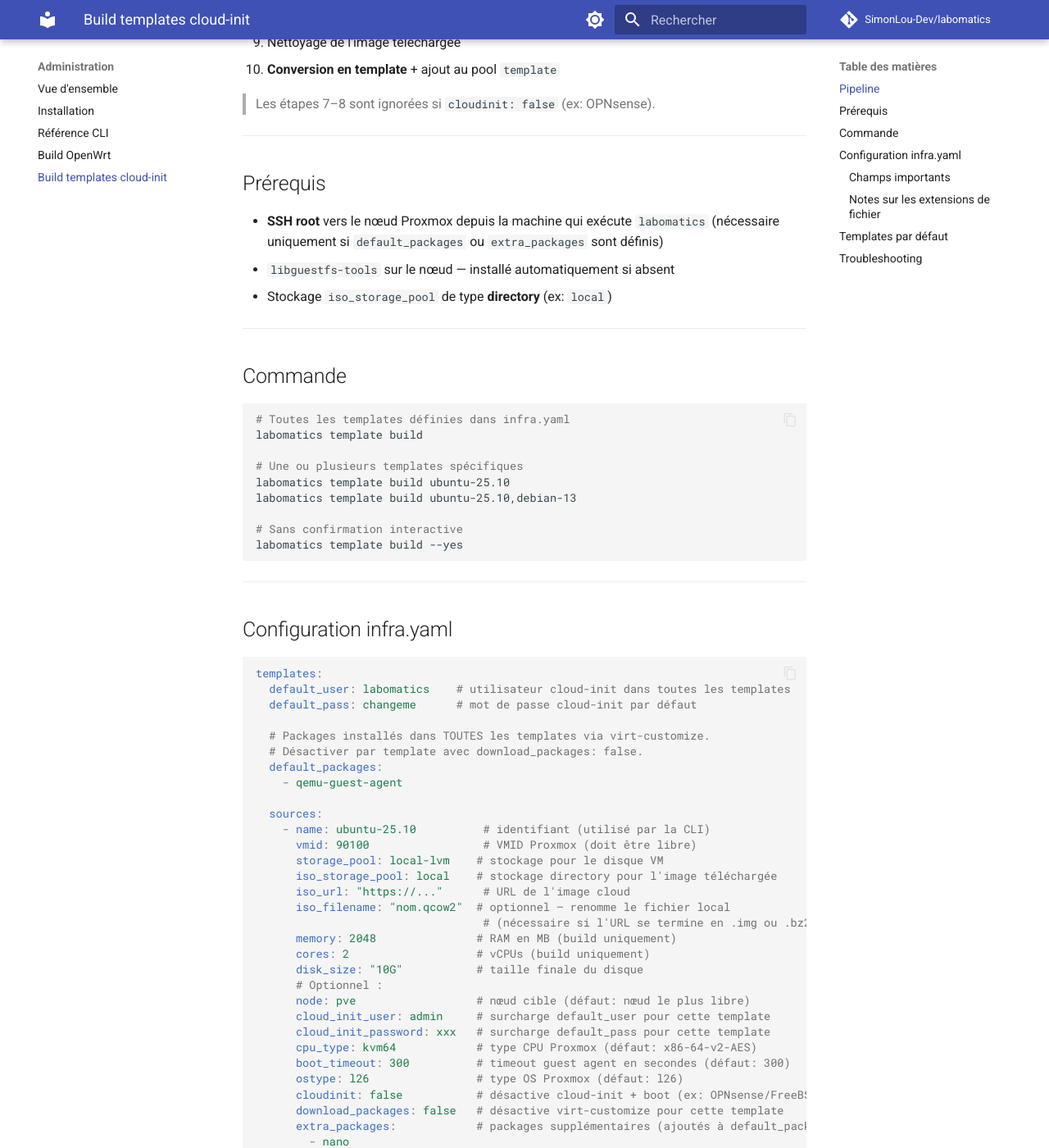
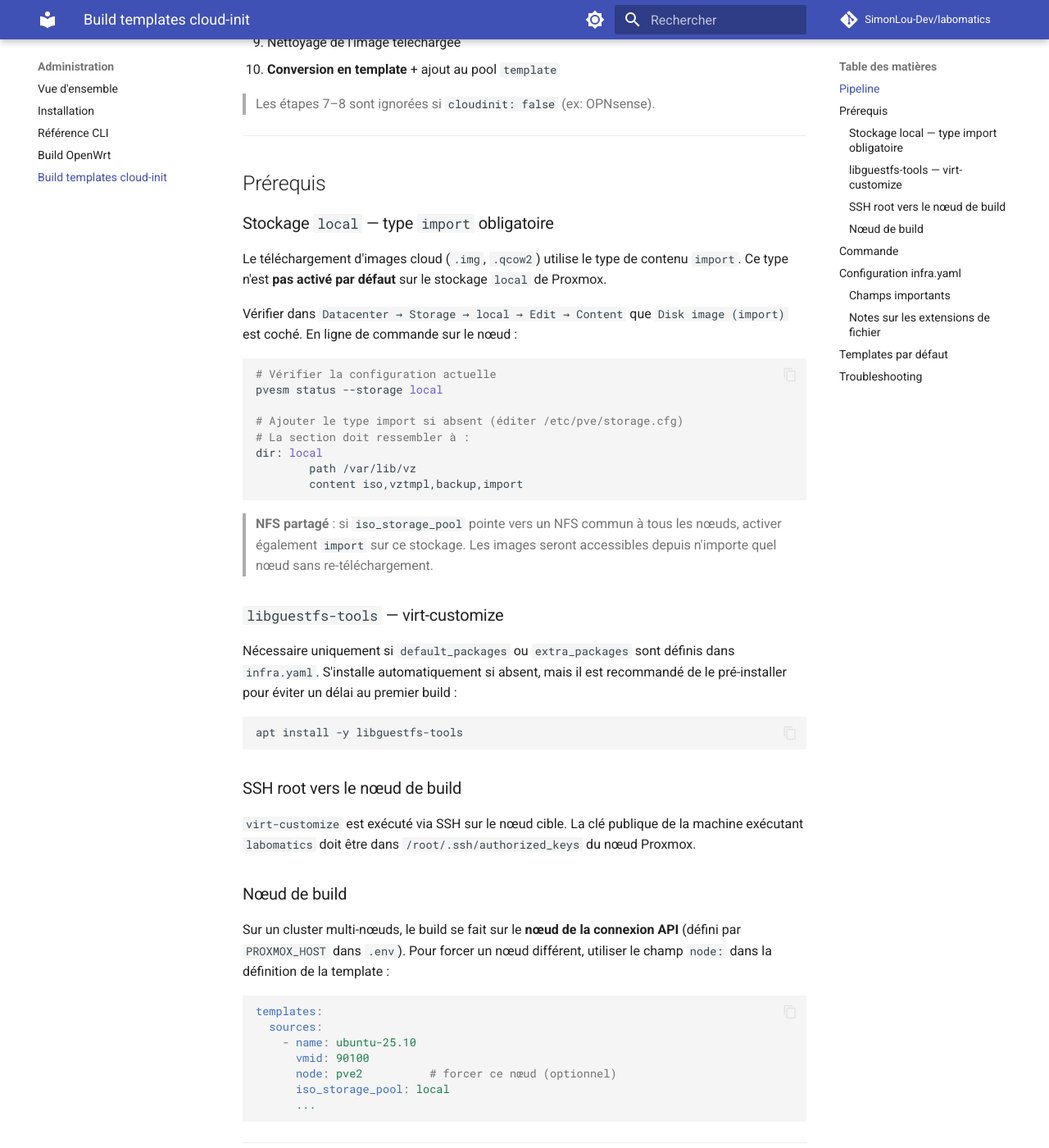
Before and after one commit to SimonLou-Dev/labomatics, an MkDocs documentation site: the page built from docs/admin/build-template.md, in a window 1280 px wide and 1400 px high, scrolled down 709 px. Shown: the whole window at 82% size. Built offline with MkDocs 1.6.1 and Material for MkDocs 9.7.7, drawn with Linux system fonts in a browser that asks for light colours; comment, search, counter and statistics services are not loaded.

Commit message:
fix(build-template): nœud de build = nœud de connexion API (plus de pick_node aléatoire)
Sur un cluster multi-nœuds, pick_node() pouvait choisir pve4 pour le build alors
que labomatics tourne sur pve1 : téléchargement sur le mauvais nœud, virt-customize
SSH sur le mauvais nœud. local_node() résout le nœud par correspondance hostname avec
PROXMOX_HOST. fallback pick_node si aucune correspondance.

Le champ node: dans infra.yaml permet de forcer un nœud explicite.

Docs : ajout des prérequis stockage local (type import) + libguestfs-tools dans
build-template.md et setup.md.

````diff
--- a/docs/admin/build-template.md
+++ b/docs/admin/build-template.md
@@ -28,10 +28,59 @@
 
 ## Prérequis
 
-- **SSH root** vers le nœud Proxmox depuis la machine qui exécute `labomatics`
-  (nécessaire uniquement si `default_packages` ou `extra_packages` sont définis)
-- `libguestfs-tools` sur le nœud — installé automatiquement si absent
-- Stockage `iso_storage_pool` de type **directory** (ex: `local`)
+### Stockage `local` — type `import` obligatoire
+
+Le téléchargement d'images cloud (`.img`, `.qcow2`) utilise le type de contenu `import`.
+Ce type n'est **pas activé par défaut** sur le stockage `local` de Proxmox.
+
+Vérifier dans `Datacenter → Storage → local → Edit → Content` que `Disk image (import)`
+est coché. En ligne de commande sur le nœud :
+
+```bash
+# Vérifier la configuration actuelle
+pvesm status --storage local
+
+# Ajouter le type import si absent (éditer /etc/pve/storage.cfg)
+# La section doit ressembler à :
+dir: local
+        path /var/lib/vz
+        content iso,vztmpl,backup,import
+```
+
+> **NFS partagé** : si `iso_storage_pool` pointe vers un NFS commun à tous les nœuds,
+> activer également `import` sur ce stockage. Les images seront accessibles depuis
+> n'importe quel nœud sans re-téléchargement.
+
+### `libguestfs-tools` — virt-customize
+
+Nécessaire uniquement si `default_packages` ou `extra_packages` sont définis dans
+`infra.yaml`. S'installe automatiquement si absent, mais il est recommandé de le
+pré-installer pour éviter un délai au premier build :
+
+```bash
+apt install -y libguestfs-tools
+```
+
+### SSH root vers le nœud de build
+
+`virt-customize` est exécuté via SSH sur le nœud cible. La clé publique de la machine
+exécutant `labomatics` doit être dans `/root/.ssh/authorized_keys` du nœud Proxmox.
+
+### Nœud de build
+
+Sur un cluster multi-nœuds, le build se fait sur le **nœud de la connexion API**
+(défini par `PROXMOX_HOST` dans `.env`). Pour forcer un nœud différent, utiliser
+le champ `node:` dans la définition de la template :
+
+```yaml
+templates:
+  sources:
+    - name: ubuntu-25.10
+      vmid: 90100
+      node: pve2          # forcer ce nœud (optionnel)
+      iso_storage_pool: local
+      ...
+```
 
 ---
 
````
Also changed, not shown: docs/admin/setup.md (+15 -1 lines), 3 other files.
